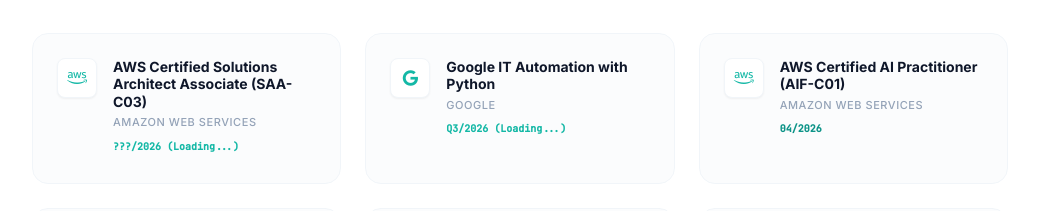
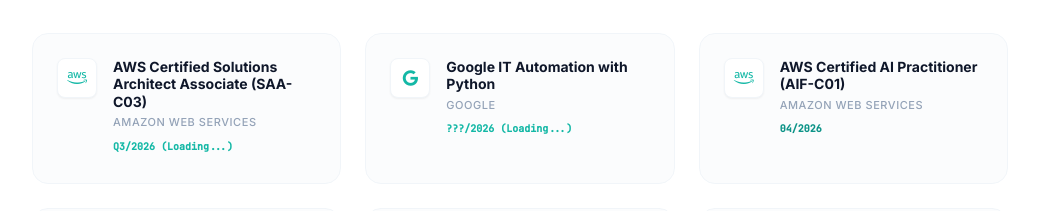
Before and after one commit to SterlingMcKinley/SterlingMcKinley_websiteportfolio, a React (Vite) app: page /#/ in a window 1280 px wide. Shown: the part 1302-1513 px from the top of the page, without its empty margins (120-1159 px from the left). Built offline with nearby package versions, Linux system fonts and the light colour scheme; a web font is replaced by a local one.

Commit message:
Fix certification placeholder dates in Home page

```diff
--- a/pages/Home.tsx
+++ b/pages/Home.tsx
@@ -47,13 +47,13 @@
   const certifications = [
     {
       name: "AWS Certified Solutions Architect Associate (SAA-C03)",
-      date: "???/2026 (Loading...)",
+      date: "Q3/2026 (Loading...)",
       issuer: "Amazon Web Services",
       icon: "fa-brands fa-aws"
     },
     {
       name: "Google IT Automation with Python",
-      date: "Q3/2026 (Loading...)",
+      date: "???/2026 (Loading...)",
       issuer: "Google",
       icon: "fa-brands fa-google"
     },
```
